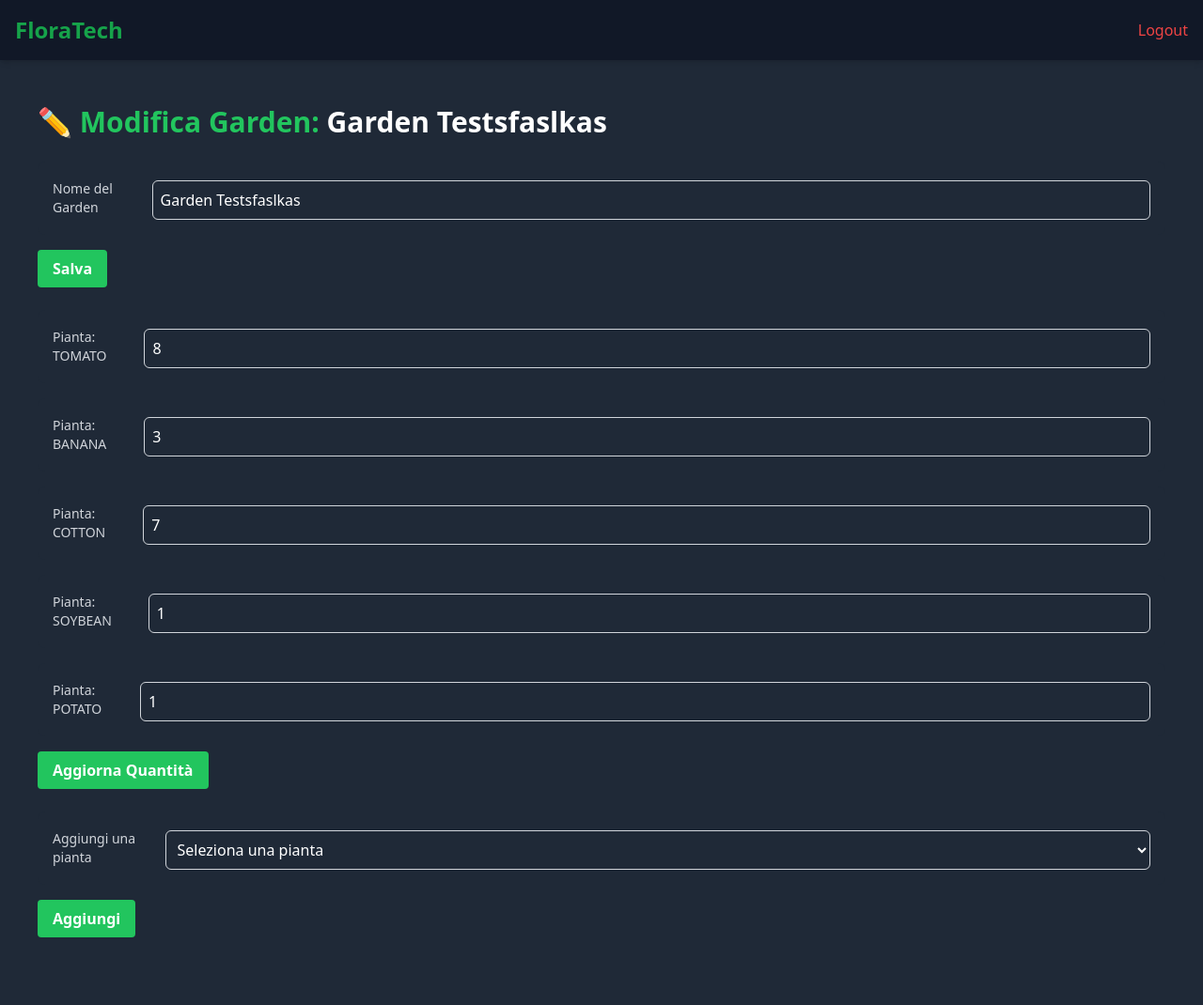
After one commit to frascalise/FloraTech, a Django app: page /edit/1/ in a window 1280 px wide. The commit adds this page. Shown: the whole page at 94% size. Run offline with Django 5.2, Linux system fonts and the light colour scheme; a user stored in the database is signed in; data comes from the database, SQL or seed files in the repository; both versions use the stored data as it was after the commit; some libraries are stand-ins or nearby versions.

Commit message:
Edit garden

```diff
--- a/FloraTech/urls.py
+++ b/FloraTech/urls.py
@@ -1,6 +1,6 @@
 from django.contrib import admin
 from django.urls import path, include
-from .views import welcome_view, home_view, garden_view, activate_sensor, deactivate_sensor
+from .views import welcome_view, home_view, garden_view, activate_sensor, deactivate_sensor, edit_garden, delete_garden
 
 #* API *#
 from .views import setup, sensor_working, sensor_warning, check_sensor, new_sensor, add_garden, show_all, delete_all, add_moisture
@@ -13,6 +13,8 @@ urlpatterns = [
     path('home/', home_view, name='home'),
     path('accounts/', include('accounts.urls')),
     path('garden/<int:garden_id>/', garden_view, name='garden'),
+    path('edit/<int:garden_id>/', edit_garden, name='edit_garden'),
+    path('delete/<int:garden_id>/', delete_garden, name='delete_garden'),
     path('activate_sensor/<int:sensor_id>/<int:garden_id>/', activate_sensor, name='activate_sensor'),
     path('deactivate_sensor/<int:sensor_id>/<int:garden_id>/', deactivate_sensor, name='deactivate_sensor'),
 
--- a/FloraTech/views.py
+++ b/FloraTech/views.py
@@ -1,7 +1,7 @@
 import json
 from django.db import connection
 from django.http import JsonResponse
-from django.shortcuts import render, redirect
+from django.shortcuts import get_object_or_404, render, redirect
 from accounts.models import *
 from django.contrib.auth.decorators import login_required
 from accounts.views import get_weather_forecast
@@ -67,6 +67,60 @@ def garden_view(request, garden_id):
     })
 
 @login_required
+def edit_garden(request, garden_id):
+    garden = Garden.objects.get(id=garden_id)
+    available_plants = Plant.objects.all()
+
+    if request.method == "POST":
+        # Modifica il nome del giardino
+        new_label = request.POST.get("label")
+        if new_label:
+            garden.label = new_label
+
+        # Modifica la quantità delle piante esistenti
+        updated_plants = []
+        for plant_data in garden.plants:
+            plant_name = plant_data.get('name')
+            new_quantity = request.POST.get(f"plant_{plant_name}")
+            if new_quantity is not None:
+                try:
+                    new_quantity = int(new_quantity)
+                    # Aggiorna la quantità
+                    updated_plants.append({'name': plant_name, 'quantity': new_quantity})
+                except ValueError:
+                    # Se la quantità non è valida, manteniamo quella esistente
+                    updated_plants.append(plant_data)
+            else:
+                updated_plants.append(plant_data)
+
+        # Aggiungi la nuova pianta
+        new_plant_id = request.POST.get("new_plant")
+        if new_plant_id:
+            try:
+                new_plant = Plant.objects.get(id=new_plant_id)
+                updated_plants.append({'name': new_plant.name, 'quantity': 1})  # Aggiungi la pianta con quantità 1
+            except Plant.DoesNotExist:
+                pass
+
+        # Aggiorna la lista di piante nel giardino
+        garden.plants = updated_plants
+        garden.save()
+
+        return redirect("edit_garden", garden_id=garden.id)
+
+    return render(request, "garden/edit.html", {
+        "garden": garden,
+        "plants": available_plants
+    })
+
+@login_required
+def delete_garden(request, garden_id):
+    garden = Garden.objects.get(id=garden_id)
+    garden.delete()
+
+    return redirect('home')
+
+@login_required
 def activate_sensor(request, sensor_id, garden_id):
     sensor = Sensor.objects.get(id=sensor_id)
     garden = Garden.objects.get(id=garden_id)
@@ -117,9 +171,8 @@ def setup(request):
         'label': 'Garden Test',
         'moisture': [],
         'plants': [
-            {'name': 'Tomato', 'quantity': 5},
-            {'name': 'Cucumber', 'quantity': 3},
-            {'name': 'Lettuce', 'quantity': 10},
+            {'name': 'TOMATO', 'quantity': 5},
+            {'name': 'BANANA', 'quantity': 3},
         ],
     }
 
@@ -235,7 +288,7 @@ def new_sensor(request, raspberry_id):
 
     print("Data: ", data)
 
-    # Il garden è 0 perchè l'utente deve associarlo manualmente
+    # Il garden è None perchè l'utente deve associarlo manualmente
     sensor = Sensor.objects.create(
         idSensor = data['id'],
         is_associated = False,
@@ -256,7 +309,7 @@ def new_sensor(request, raspberry_id):
 
     return render(request, 'api/api.html', {'data': response})
 
-# Add garden to a sensor
+# DONE: Add garden to a sensor
 @csrf_exempt
 def add_garden(request, raspberry_id):
     if request.method == 'POST':
@@ -269,7 +322,7 @@ def add_garden(request, raspberry_id):
 
     return JsonResponse(response)
 
-# Add moisture to the garden
+# DONE: Add moisture to the garden
 @csrf_exempt
 def add_moisture(request, raspberry_id):
     data = {}
@@ -278,7 +331,6 @@ def add_moisture(request, raspberry_id):
 
     print("Data: ", data)
 
-    # {"timestamp":str(datetime.now()), "moisture": moisture, "sensor_id": sensor_id, "garden": garden}
     garden = Garden.objects.get(id=data['garden'], fk_raspberry=raspberry_id)
     garden.moisture.append(data)
     garden.moisture.sort(key=lambda x: x['timestamp'])
--- a/accounts/models.py
+++ b/accounts/models.py
@@ -63,3 +63,27 @@ class Weather(models.Model):
     temp_max = models.FloatField()
     precipitations = models.CharField(max_length=50)
     precipitations_mm = models.FloatField()
+
+class Plant(models.Model):
+    PLANT_CHOICES = [
+        ("ONION", "Onion"),
+        ("TOMATO", "Tomato"),
+        ("SUGARCANE", "Sugarcane"),
+        ("COTTON", "Cotton"),
+        ("MUSTARD", "Mustard"),
+        ("WHEAT", "Wheat"),
+        ("BEAN", "Bean"),
+        ("CITRUS", "Citrus"),
+        ("MAIZE", "Maize"),
+        ("MELON", "Melon"),
+        ("RICE", "Rice"),
+        ("POTATO", "Potato"),
+        ("CABBAGE", "Cabbage"),
+        ("SOYBEAN", "Soybean"),
+        ("BANANA", "Banana"),
+    ]
+
+    name = models.CharField(max_length=20, choices=PLANT_CHOICES)
+
+    def __str__(self):
+        return f"{self.name}"
--- /dev/null
+++ b/templates/garden/edit.html
@@ -0,0 +1,46 @@
+{% extends "base.html" %}
+
+{% block title %}Modifica Garden - {{ garden.label }}{% endblock %}
+
+{% block content %}
+<div class="container mx-auto px-4 py-6 text-white">
+    <h1 class="text-3xl font-bold text-green-500 mb-6">✏️ Modifica Garden: <span class="text-white">{{ garden.label }}</span></h1>
+
+    <!-- Modifica Nome Garden -->
+    <form method="POST" class="mb-6">
+        {% csrf_token %}
+        <div class="mb-4 flex items-center bg-gray-800 p-4 rounded-lg">
+            <label for="label" class="block text-sm font-medium text-gray-300">Nome del Garden</label>
+            <input type="text" id="label" name="label" value="{{ garden.label }}" class="mt-1 block w-full p-2 border border-gray-300 bg-gray-800 rounded-md shadow-sm focus:ring-green-500 focus:border-green-500">
+        </div>
+        <button type="submit" class="bg-green-500 hover:bg-green-700 text-white font-bold py-2 px-4 rounded">Salva</button>
+    </form>
+
+    <!-- Modifica Quantità Piante -->
+    <form method="POST" class="mb-6">
+        {% csrf_token %}
+        {% for plant in garden.plants %}
+        <div class="mb-4 flex items-center bg-gray-800 p-4 rounded-lg">
+            <label for="plant_{{ plant.name }}" class="block text-sm font-medium text-gray-300">Pianta: {{ plant.name }}</label>
+            <input type="number" id="plant_{{ plant.name }}" name="plant_{{ plant.name }}" value="{{ plant.quantity }}" class="mt-1 block w-full p-2 border border-gray-300 bg-gray-800 rounded-md shadow-sm focus:ring-green-500 focus:border-green-500">
+        </div>
+        {% endfor %}
+        <button type="submit" class="bg-green-500 hover:bg-green-700 text-white font-bold py-2 px-4 rounded">Aggiorna Quantità</button>
+    </form>
+
+    <!-- Aggiungi Nuova Pianta -->
+    <form method="POST" class="mb-6">
+        {% csrf_token %}
+        <div class="mb-4 flex items-center bg-gray-800 p-4 rounded-lg">
+            <label for="new_plant" class="block text-sm font-medium text-gray-300">Aggiungi una pianta</label>
+            <select id="new_plant" name="new_plant" class="mt-1 block w-full p-2 border border-gray-300 bg-gray-800 rounded-md shadow-sm focus:ring-green-500 focus:border-green-500">
+                <option value="">Seleziona una pianta</option>
+                {% for plant in plants %}
+                    <option value="{{ plant.id }}">{{ plant.name }}</option>
+                {% endfor %}
+            </select>
+        </div>
+        <button type="submit" class="bg-green-500 hover:bg-green-700 text-white font-bold py-2 px-4 rounded">Aggiungi</button>
+    </form>
+</div>
+{% endblock %}
--- a/templates/home/home.html
+++ b/templates/home/home.html
@@ -36,7 +36,7 @@
             <canvas id="chart{{ garden.id }}" class="mt-4 w-full h-40"></canvas>
             <div class="mt-4 flex gap-4">
                 <a href="{% url 'garden' garden.id %}" class="bg-green-600 hover:bg-green-700 text-white py-2 px-4 rounded-lg shadow">View</a>
-                <a href="#" class="border-2 border-yellow-600 hover:bg-gray-700 text-white py-2 px-4 rounded-lg shadow">Edit</a>
+                <a href="{% url 'edit_garden' garden.id %}" class="border-2 border-yellow-600 hover:bg-gray-700 text-white py-2 px-4 rounded-lg shadow">Edit</a>
             </div>
         </div>
         {% endfor %}
```
Also changed, not shown: accounts/migrations/0018_plant.py (added), db.sqlite3.
